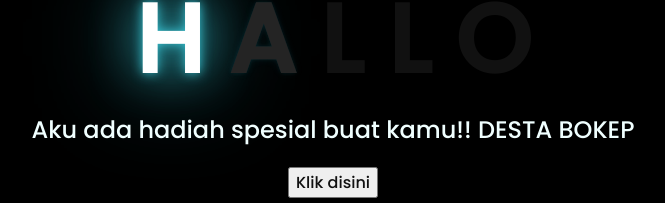
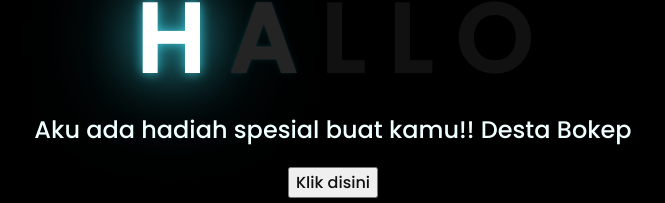
Before and after one commit to RaikazuWebId/RaikazuWebId.github.io, a plain HTML site: page index.html in a window 1280 px wide. Shown: the part 326-529 px from the top of the page, without its empty margins (315-980 px from the left). Drawn offline with Linux system fonts and the light colour scheme.

Commit message:
Update index.html

```diff
--- a/index.html
+++ b/index.html
@@ -19,7 +19,7 @@
     </div>
     <div class="description">
         <span>Aku ada hadiah spesial buat kamu!!</span>
-        <span>DESTA BOKEP</span>
+        <span>Desta Bokep</span>
     </div>
     <div class="button">
         <button>
```
